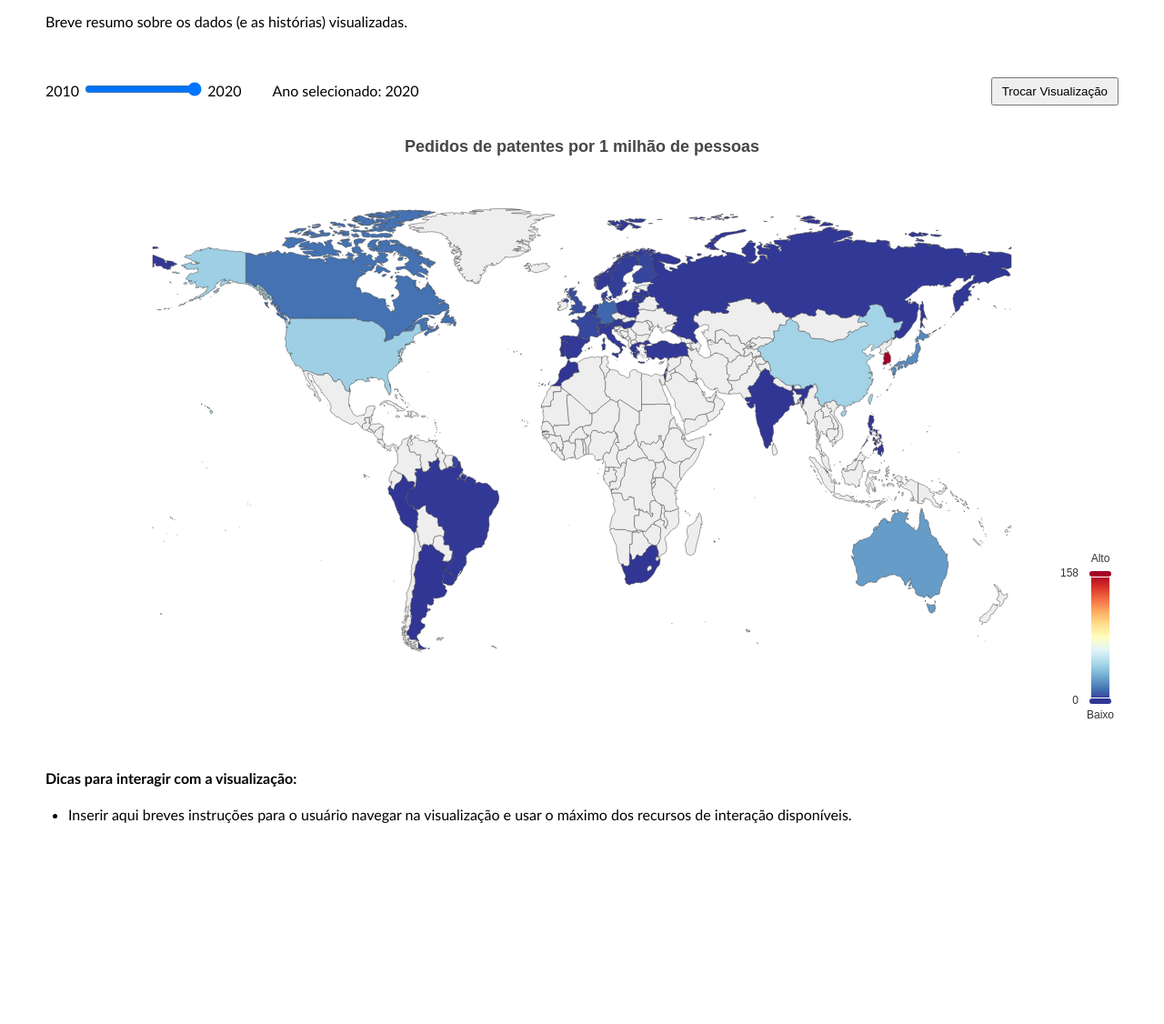
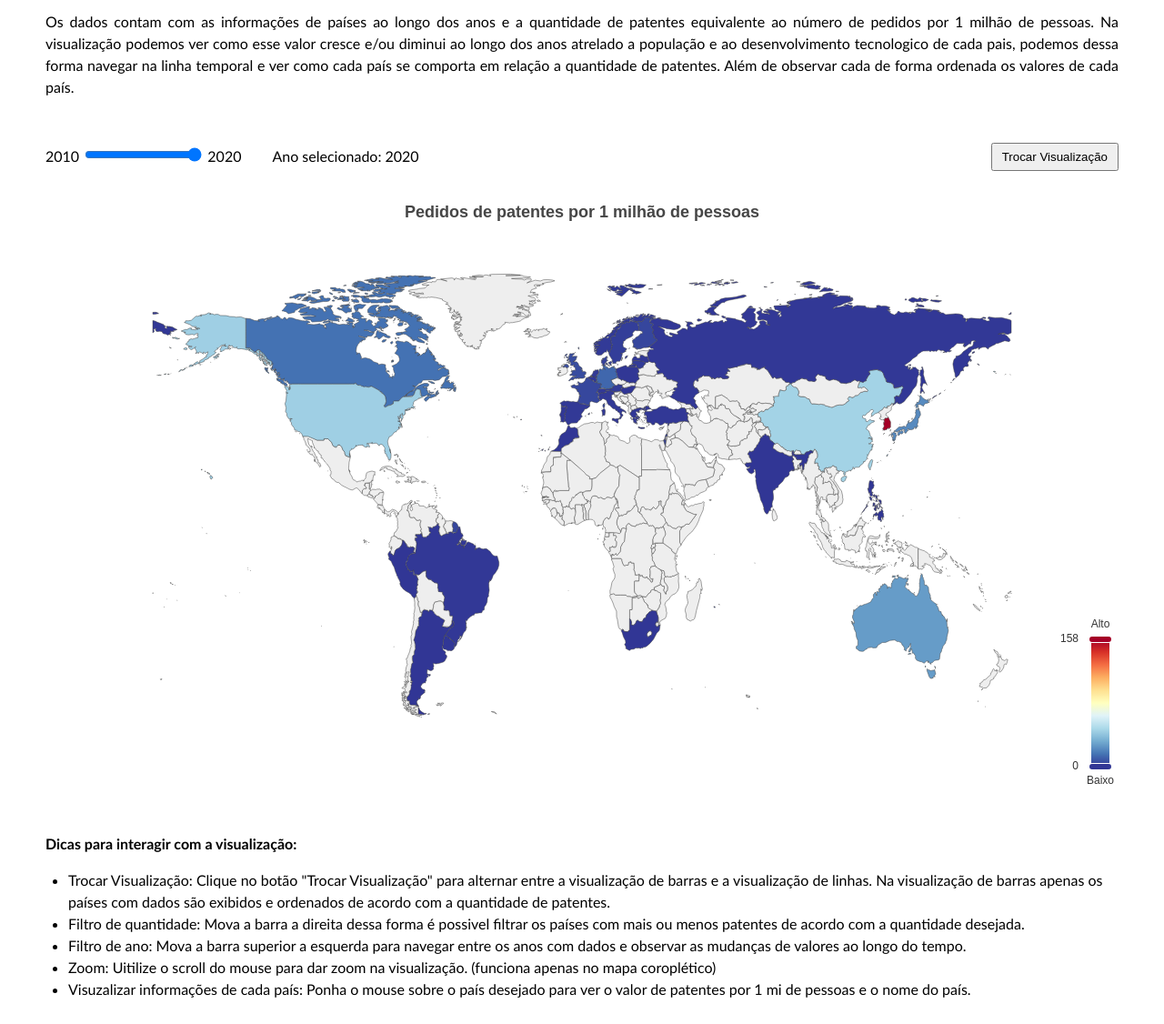
Before and after one commit to PedroDCN/visualizacao-de-dados-lab7, a website built with Vite: page index.html in a window 1280 px wide. Shown: the part 254-1380 px from the top of the page at 91% size. Before the commit the page ends 1188 px from the top, so only its background shows below. Built offline with nearby package versions, Linux system fonts and the light colour scheme.

Commit message:
atualização de informações sobre a visualização e interatividade

```diff
--- a/index.html
+++ b/index.html
@@ -1,11 +1,13 @@
 <!DOCTYPE html>
 <html lang="pt-br">
+
 <head>
   <meta charset="utf-8" />
   <title>Projeto de Visualização - Grupo B</title>
   <link rel="stylesheet" href="./src/style.css" />
   <script src="./src/main.js" type="module"></script>
 </head>
+
 <body>
   <div class="heading">
     <div class="row">
@@ -32,9 +34,15 @@
     </h4>
     <!-- <p>&nbsp;</p> -->
     <hr />
-      <h2 class="header-title">Título da visualização</h2>
+    <h2 class="header-title">Pedidos de patentes por 1 milhão de pessoas</h2>
     <p class="description">
-        Breve resumo sobre os dados (e as histórias) visualizadas.
+      Os dados contam com as informações de países ao longo dos anos e a quantidade de patentes equivalente ao número de
+      pedidos por 1 milhão de pessoas.
+      Na visualização podemos ver como esse valor cresce e/ou diminui ao longo dos anos atrelado a população e ao
+      desenvolvimento tecnologico
+      de cada pais, podemos dessa forma navegar na linha temporal e ver como cada país se comporta em relação a
+      quantidade de patentes. Além de observar
+      cada de forma ordenada os valores de cada país.
     </p>
   </div>
 
@@ -42,14 +50,7 @@
     <div class="ano-slider-container">
       <div class="ano-input">
         <span>2010</span>
-          <input
-            type="range"
-            name="ano"
-            id="anoSelecionado"
-            min="2010"
-            max="2020"
-            value="2020"
-          />
+        <input type="range" name="ano" id="anoSelecionado" min="2010" max="2020" value="2020" />
         <span>2020</span>
       </div>
       <p id="valorSelecionadoParagrafo"></p>
@@ -65,10 +66,31 @@
     <p>Dicas para interagir com a visualização:</p>
     <ul>
       <li>
-          Inserir aqui breves instruções para o usuário navegar na visualização
-          e usar o máximo dos recursos de interação disponíveis.
+        <span class="bold">Trocar Visualização:</span> Clique no botão
+        "Trocar Visualização" para alternar entre a visualização de barras e
+        a visualização de linhas. Na visualização de barras apenas os países com dados são exibidos e ordenados de
+        acordo com a quantidade de patentes.
+      </li>
+      <li>
+        <span class="bold">Filtro de quantidade:</span> Mova a barra a direita
+        dessa forma é possivel filtrar os países com mais ou menos patentes de acordo com a quantidade desejada.
+      </li>
+      <li>
+        <span class="bold">Filtro de ano:</span> Mova a barra superior a esquerda para navegar entre os anos com dados e
+        observar
+        as mudanças de valores ao longo do tempo.
+      </li>
+      <li>
+        <span class="bold">Zoom:</span> Uitilize o scroll do mouse para dar zoom na visualização. (funciona apenas no
+        mapa coroplético)
+      </li>
+      <li>
+        <span class="bold">Visuzalizar informações de cada país:</span> Ponha o mouse sobre o país desejado para ver o
+        valor de patentes por 1 mi de
+        pessoas e o nome do país.
       </li>
     </ul>
   </footer>
 </body>
+
 </html>
```
Also changed, not shown: 1 other file. Lines whose indentation alone changed are shown as unchanged.
